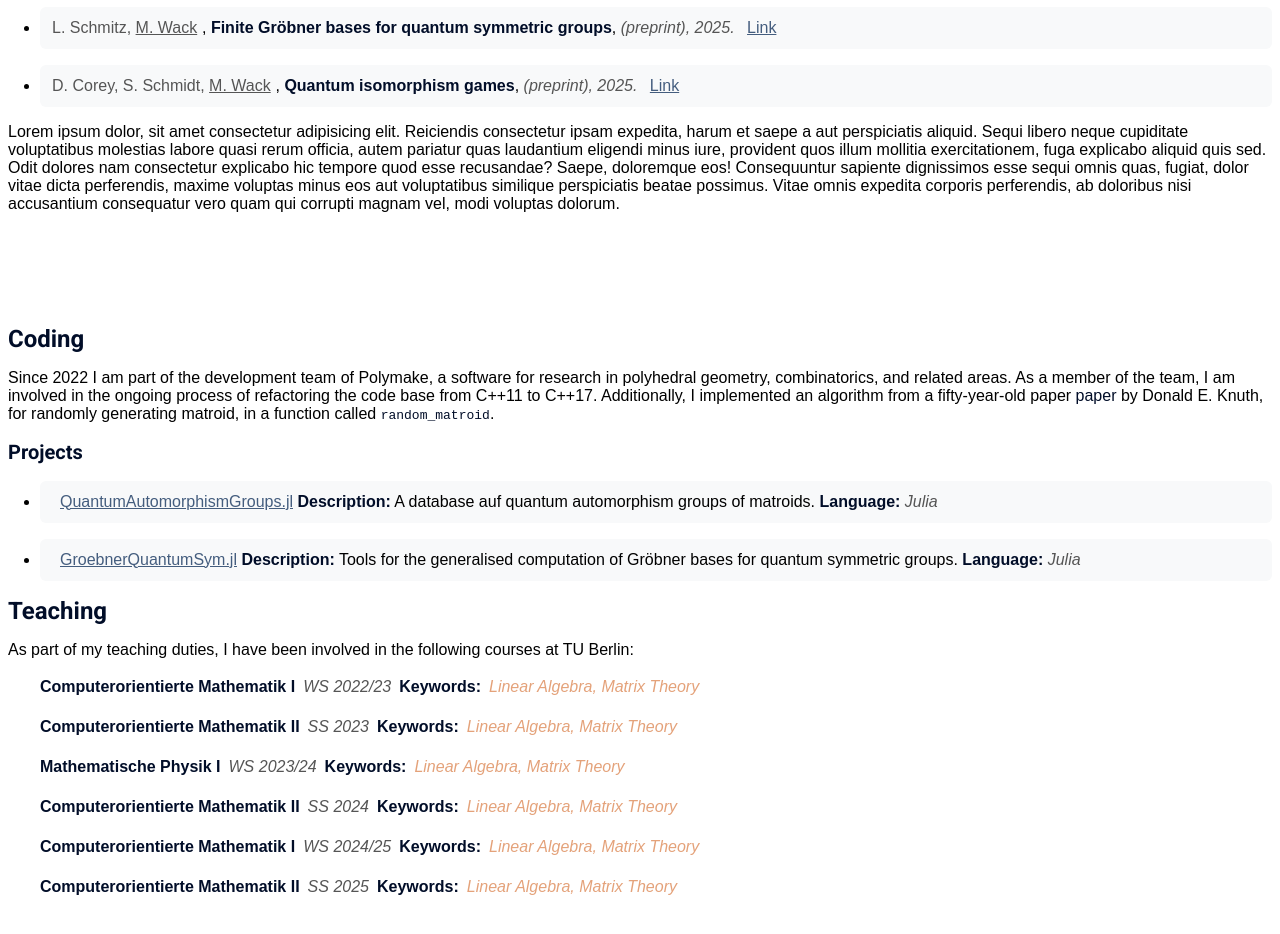
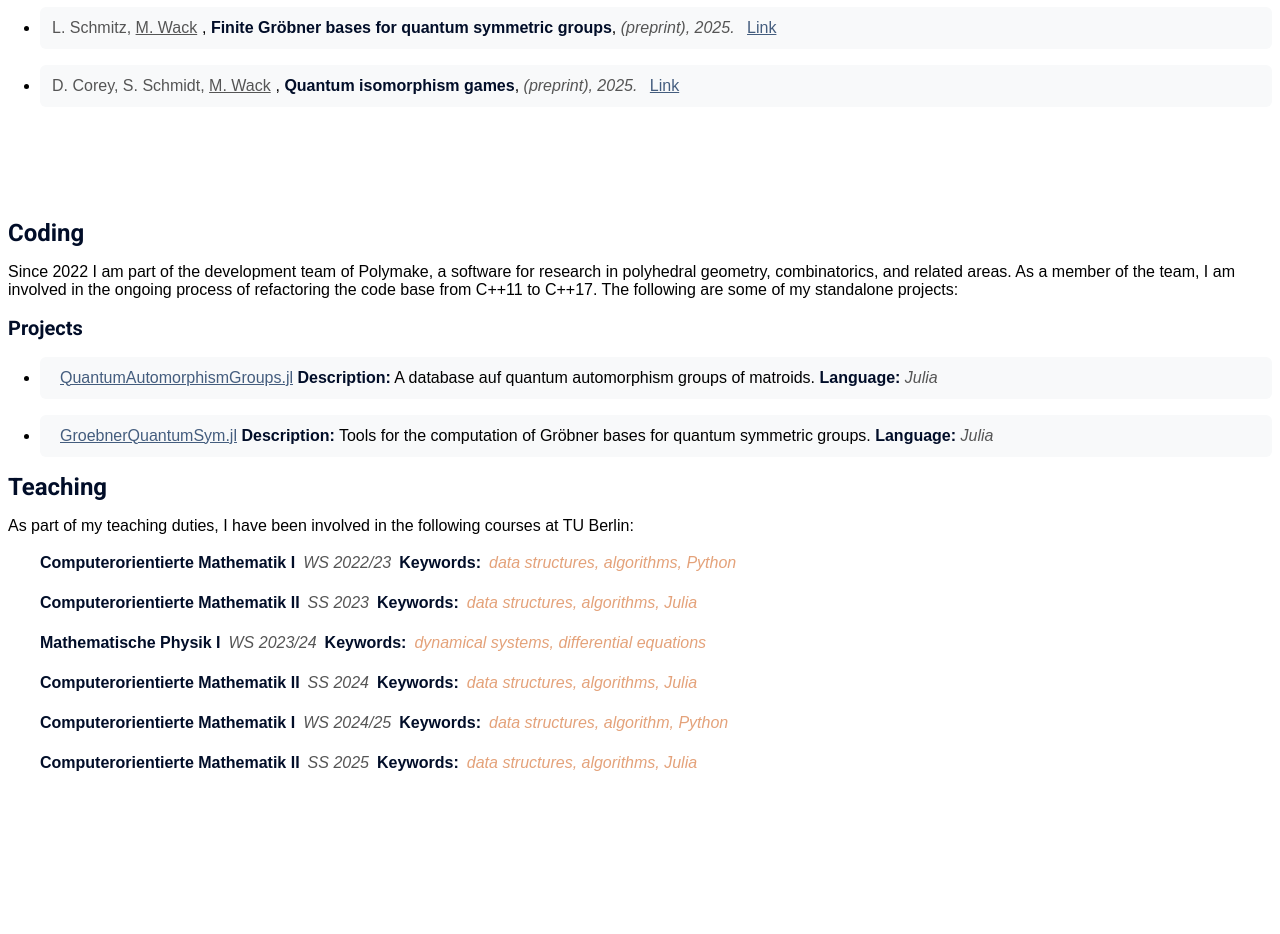
Before and after one commit to Sequenzer/WorkWWW, a plain HTML site: page main.html in a window 1280 px wide. Shown: the part 1040-1974 px from the top of the page. Drawn offline with Linux system fonts and the light colour scheme.

Commit message:
cleanud up basic version

```diff
--- a/main.css
+++ b/main.css
@@ -231,6 +231,16 @@ li.nav_item:before {
 .bio_text {
   grid-column: 2 / 4;
 }
+.bio_text p {
+  text-align: justify;
+  line-height: 1.6;
+}
+.bio_text p a {
+  color: var(--color-primary-dark);
+  text-decoration: underline;
+}
+
+
 .fixed-top {
   position: fixed;
   height: 10vh;
--- a/main.html
+++ b/main.html
@@ -13,7 +13,7 @@
     <label for="nav_toggle" class="nav_toggle" aria-label="Toggle navigation">&#9776;</label>
     <ul class="nav_list">
       <li class="nav_item" href="#research"><a class="nav_item_1" href="#research">Research</a></li>
-      <li class="nav_item"><a class="nav_item_1" href="#cv">CV</a></li>
+      <li class="nav_item" style="visibility:hidden;"><a class="nav_item_1" href="#cv">CV</a></li>
       <li class="nav_item "><a class="nav_item_2" href="#top">Marcel Wack</a></li>
       <li class="nav_item"><a class="nav_item_1" href="#coding">Coding</a></li>
       <li class="nav_item"><a class="nav_item_1" href="#teaching">Teaching</a></li>
@@ -28,7 +28,7 @@
         alt="Picture of Marcel Wack"
         id="pic"
         />
-    <div class="socials">
+    <div class="socials" style="visibility:hidden;">
       <a class="linkedin" rel="me" href="#top">
         <img src="./public/logos/linkedin.png" alt="LinkedIn Logo"></img>
       </a>
@@ -52,8 +52,7 @@
 I enjoy working on problems involving hard computational challenges and the generation of large sets of experimental
 data.
 My main contributions so far lie at the intersection of quantum information theory and combinatorics. These contributions have been made in the development of the notions of quantum isomorphism and quantum symmetries for matroids.
-      <br />
-      All the while, I am a developer of all things non-commutative in the computer algebra system OSCAR.
+      Throughout this time, I have been working as a developer of non-commutative algebra within the computer algebra system OSCAR.
       </p>
       <address>
       <h1>Contact</h1>
@@ -88,16 +87,13 @@ My main contributions so far lie at the intersection of quantum information theo
       <a href="https://doi.org/10.48550/arXiv.2507.06225" target="_blank">Link</a>
     </li>
   </ul>
-  <p>
-  Lorem ipsum dolor, sit amet consectetur adipisicing elit. Reiciendis consectetur ipsam expedita, harum et saepe a aut perspiciatis aliquid. Sequi libero neque cupiditate voluptatibus molestias labore quasi rerum officia, autem pariatur quas laudantium eligendi minus iure, provident quos illum mollitia exercitationem, fuga explicabo aliquid quis sed. Odit dolores nam consectetur explicabo hic tempore quod esse recusandae? Saepe, doloremque eos! Consequuntur sapiente dignissimos esse sequi omnis quas, fugiat, dolor vitae dicta perferendis, maxime voluptas minus eos aut voluptatibus similique perspiciatis beatae possimus. Vitae omnis expedita corporis perferendis, ab doloribus nisi accusantium consequatur vero quam qui corrupti magnam vel, modi voluptas dolorum.
-  </p>
 </section>
 <section id="coding">
   <h1>Coding</h1>
   <p>
   Since 2022 I am part of the development team of Polymake, a software for research in polyhedral geometry, combinatorics, and related areas.
   As a member of the team, I am involved in the ongoing process of refactoring the code base from C++11 to C++17.
-  Additionally, I implemented an algorithm from a fifty-year-old paper <a href ="https://doi.org/10.1016/0012-365X(75)90075-8">paper</a> by Donald E. Knuth, for randomly generating matroid, in a function called <a href="https://polymake.org/doku.php/documentation/latest/matroid#random_matroid"><code>random_matroid</code></a>.
+  The following are some of my standalone projects:
   </p>
   <h2>Projects</h2>
   <ul class="publication_list">
@@ -111,7 +107,7 @@ My main contributions so far lie at the intersection of quantum information theo
     <li class="publication_item">
       <a href="https://github.com/dmg-lab/GroebnerQuantumSym.jl" target="_blank">GroebnerQuantumSym.jl</a>
       <strong>Description:</strong>
-      <span>Tools for the generalised computation of Gröbner bases for quantum symmetric groups.</span>
+      <span>Tools for the computation of Gröbner bases for quantum symmetric groups.</span>
       <strong>Language:</strong>
       <em>Julia</em>
   </ul>
@@ -128,37 +124,37 @@ My main contributions so far lie at the intersection of quantum information theo
       <strong>Computerorientierte Mathematik I</strong>
       <em class="teaching_semester">WS 2022/23</em>
       <strong>Keywords:</strong>
-      <span>Linear Algebra, Matrix Theory</span>
+      <span>data structures, algorithms, Python</span>
     </li>
     <li class="teaching_item">
       <strong>Computerorientierte Mathematik II</strong>
       <em class="teaching_semester">SS 2023</em>
       <strong>Keywords:</strong>
-      <span>Linear Algebra, Matrix Theory</span>
+      <span>data structures, algorithms, Julia</span>
     </li>
     <li class="teaching_item">
       <strong>Mathematische Physik I</strong>
       <em class="teaching_semester">WS 2023/24</em>
       <strong>Keywords:</strong>
-      <span>Linear Algebra, Matrix Theory</span>
+      <span>dynamical systems, differential equations</span>
     </li>
     <li class="teaching_item">
       <strong>Computerorientierte Mathematik II</strong>
       <em class="teaching_semester">SS 2024</em>
       <strong>Keywords:</strong>
-      <span>Linear Algebra, Matrix Theory</span>
+      <span>data structures, algorithms, Julia</span>
     </li>
     <li class="teaching_item">
       <strong>Computerorientierte Mathematik I</strong>
       <em class="teaching_semester">WS 2024/25</em>
       <strong>Keywords:</strong>
-      <span>Linear Algebra, Matrix Theory</span>
+      <span>data structures, algorithm, Python</span>
     </li>
     <li class="teaching_item">
       <strong>Computerorientierte Mathematik II</strong>
       <em class="teaching_semester">SS 2025</em>
       <strong>Keywords:</strong>
-      <span>Linear Algebra, Matrix Theory</span>
+      <span>data structures, algorithms, Julia</span>
     </li>
 
   </ul>
```
